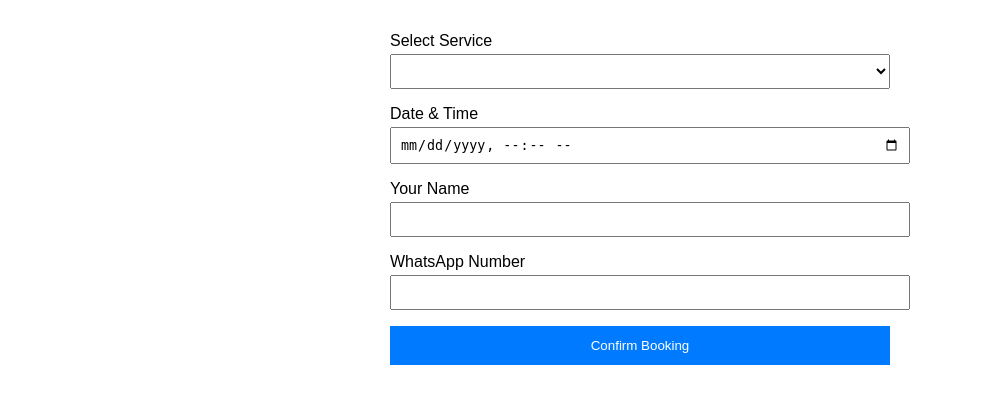
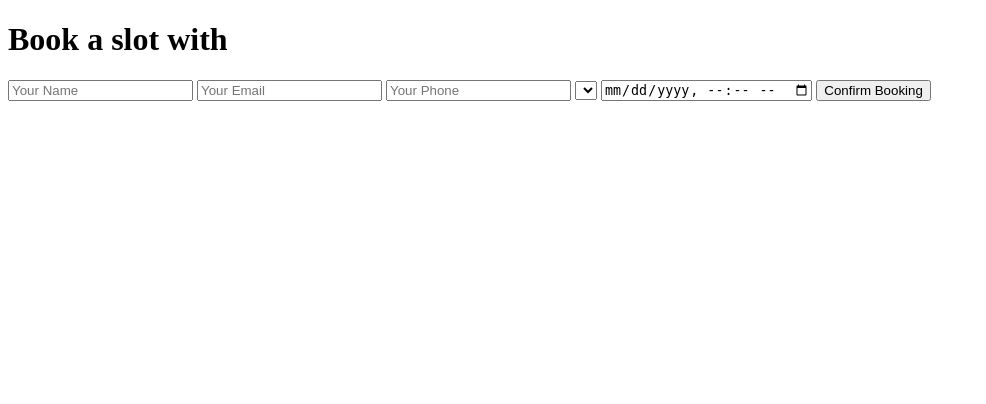
Before and after one commit to baderGorchene/autonomous, a Python web app: template templates/booking.html in a window 1280 px wide. Shown: the top 404 px of the page, without its empty margins (0-986 px from the left). Run offline with Jinja, Linux system fonts and the light colour scheme; the template is opened without the code that fills it, so the values that code supplies are empty.

Commit message:
Add Jinja2 templates for public booking page and owner dashboard

```diff
--- a/commit_msg.txt
+++ b/commit_msg.txt
@@ -1 +1 @@
-Implement booking submission route with database persistence and background notifications
+Add Jinja2 templates for public booking page and owner dashboard
--- a/templates/booking.html
+++ b/templates/booking.html
@@ -1,38 +1,18 @@
 <!DOCTYPE html>
 <html lang="{{ lang }}" {% if lang == 'ar' %}dir="rtl"{% endif %}>
-<head>
-    <meta charset="UTF-8">
-    <title>{{ owner.business_name }} - {{ _('Book an Appointment') }}</title>
-    <style>
-        body { font-family: sans-serif; max-width: 500px; margin: 2rem auto; padding: 0 1rem; }
-        .form-group { margin-bottom: 1rem; }
-        input, select { width: 100%; padding: 0.5rem; margin-top: 0.25rem; }
-        button { width: 100%; padding: 0.75rem; background: #007bff; color: white; border: none; cursor: pointer; }
-    </style>
-</head>
+<head><title>{{ _('Book with') }} {{ owner.business_name }}</title></head>
 <body>
-    <h1>{{ owner.business_name }}</h1>
-    <form action="/book/{{ owner.slug }}/confirm" method="POST">
-        <div class="form-group">
-            <label>{{ _('Select Service') }}</label>
-            <select name="service" required>
-                {% for service in owner.services_json %}
-                <option value="{{ service }}">{{ service }}</option>
-                {% endfor %}
-            </select>
-        </div>
-        <div class="form-group">
-            <label>{{ _('Date & Time') }}</label>
-            <input type="datetime-local" name="datetime" required>
-        </div>
-        <div class="form-group">
-            <label>{{ _('Your Name') }}</label>
-            <input type="text" name="customer_name" required>
-        </div>
-        <div class="form-group">
-            <label>{{ _('WhatsApp Number') }}</label>
-            <input type="tel" name="customer_phone" required>
-        </div>
+    <h1>{{ _('Book a slot with') }} {{ owner.business_name }}</h1>
+    <form action="/book/{{ owner.slug }}/submit" method="POST">
+        <input type="text" name="customer_name" placeholder="{{ _('Your Name') }}" required>
+        <input type="email" name="customer_email" placeholder="{{ _('Your Email') }}" required>
+        <input type="tel" name="customer_phone" placeholder="{{ _('Your Phone') }}" required>
+        <select name="service">
+            {% for service in owner.services_json %}
+            <option value="{{ service }}">{{ service }}</option>
+            {% endfor %}
+        </select>
+        <input type="datetime-local" name="booking_time" required>
         <button type="submit">{{ _('Confirm Booking') }}</button>
     </form>
 </body>
```
Also changed, not shown: PROGRESS.md (+5 -0 lines), memory.json (+6 -5 lines), templates/dashboard.html (+20 -16 lines).
